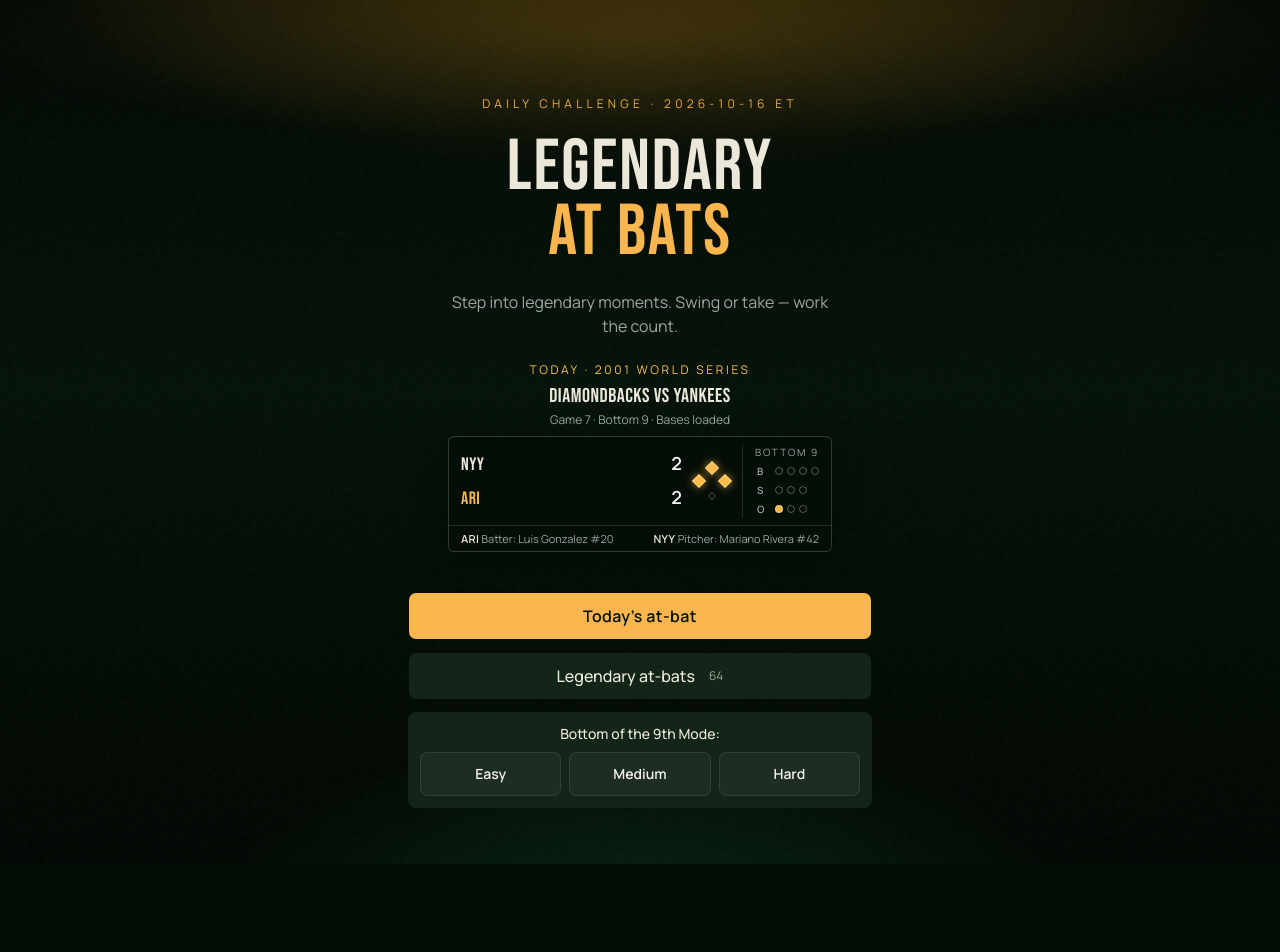
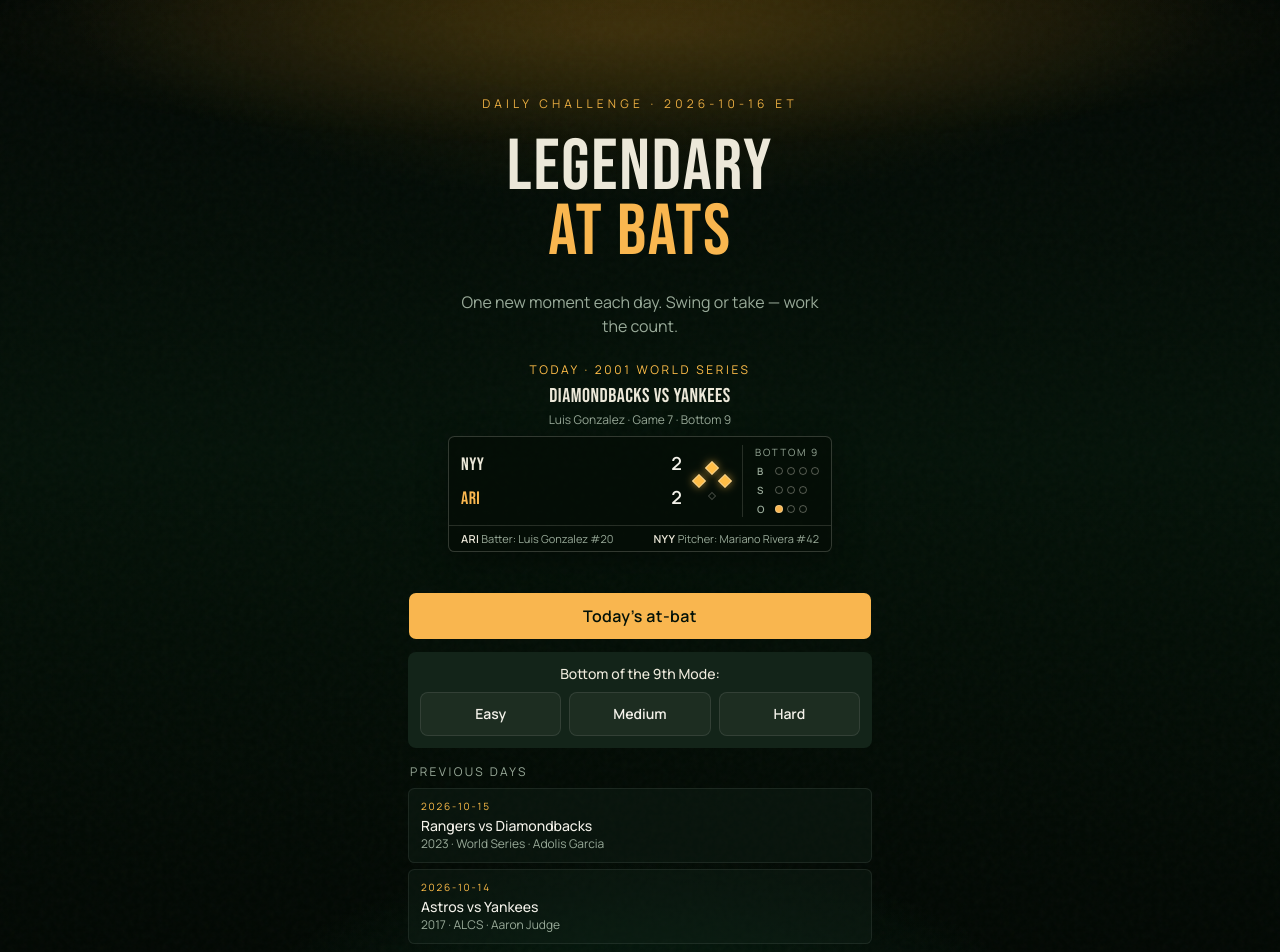
Before and after one commit to gcdean38/legendary-at-bats, a Next.js app: page / in a window 1280 px wide. Shown: the top 952 px of the page. Before the commit the page ends 864 px from the top, so only its background shows below. Built offline with nearby package versions, Linux system fonts and the light colour scheme.

Commit message:
Replace full catalog with today, Bot 9, and daily history
Home now focuses on today’s challenge and Bottom of the 9th. Past
dailies accumulate in Previous days from the history start date so
players can replay without browsing all 64 moments.

```diff
--- a/src/components/game/daily-game.tsx
+++ b/src/components/game/daily-game.tsx
@@ -9,8 +9,10 @@
 import { LEGENDARY_AT_BATS } from "@/data/legendary-at-bats";
 import {
   getDailyAtBat,
+  listDailyHistory,
   formatShareSummary,
   easternDateKey,
+  type DailyHistoryEntry,
 } from "@/lib/daily";
 import { exitLabel, flightMsForPitch } from "@/lib/flight";
 import { playResultLabel } from "@/lib/contact";
@@ -307,7 +309,7 @@
   function selectAtBat(
     next: LegendaryAtBat,
     mode: PlayMode,
-    opts?: { skipSituation?: boolean },
+    opts?: { skipSituation?: boolean; dateKey?: string },
   ) {
     cancelFlight();
     resetBattleState();
@@ -317,7 +319,10 @@
     }
     setAtBat(next);
     setPlayMode(mode);
-    setDateKey(mode === "daily" ? easternDateKey(new Date()) : next.codename);
+    setDateKey(
+      opts?.dateKey ??
+        (mode === "daily" ? easternDateKey(new Date()) : next.codename),
+    );
     lockPitchForCursor(next, 0);
     setPhase(opts?.skipSituation ? "pitch_windup" : "situation");
     if (!howToSeenRef.current) {
@@ -668,7 +673,7 @@
     setPhase("intro");
   }
 
-  function openCatalog() {
+  function openHistory() {
     resetBattleState();
     clearInningState();
     setPhase("catalog");
@@ -730,22 +735,24 @@
           <IntroScreen
             dateKey={dateKey}
             daily={atBat}
-            catalogSize={LEGENDARY_AT_BATS.length}
+            history={listDailyHistory(new Date())}
             onPlayDaily={() => selectAtBat(atBat, "daily")}
-            onOpenCatalog={openCatalog}
+            onOpenHistory={openHistory}
+            onPlayHistory={(entry) =>
+              selectAtBat(entry.atBat, "practice", {
+                dateKey: entry.dateKey,
+              })
+            }
             onInning={(difficulty) => startInning(difficulty)}
           />
         )}
         {phase === "catalog" && (
-          <CatalogScreen
-            dailyId={getDailyAtBat(new Date()).atBat.id}
-            onPick={(ab) =>
-              selectAtBat(
-                ab,
-                ab.id === getDailyAtBat(new Date()).atBat.id
-                  ? "daily"
-                  : "practice",
-              )
+          <HistoryScreen
+            entries={listDailyHistory(new Date())}
+            onPick={(entry) =>
+              selectAtBat(entry.atBat, "practice", {
+                dateKey: entry.dateKey,
+              })
             }
             onBack={() => {
               clearInningState();
@@ -836,7 +843,7 @@
                 : undefined
             }
             onNewBot9={startInning}
-            onCatalog={openCatalog}
+            onCatalog={openHistory}
             onHome={goHome}
           />
         )}
@@ -891,18 +898,22 @@
 function IntroScreen({
   dateKey,
   daily,
+  history,
   onPlayDaily,
-  onOpenCatalog,
+  onOpenHistory,
+  onPlayHistory,
   onInning,
-  catalogSize,
 }: {
   dateKey: string;
   daily: LegendaryAtBat;
+  history: DailyHistoryEntry[];
   onPlayDaily: () => void;
-  onOpenCatalog: () => void;
+  onOpenHistory: () => void;
+  onPlayHistory: (entry: DailyHistoryEntry) => void;
   onInning: (difficulty: Bot9Difficulty) => void;
-  catalogSize: number;
 }) {
+  const recent = history.slice(0, 3);
+
   return (
     <section className="flex min-h-[85dvh] flex-col justify-between gap-10 py-4">
       <div className="anim-rise space-y-6 pt-8 text-center sm:pt-14">
@@ -915,7 +926,7 @@
           <span className="text-primary">At Bats</span>
         </h1>
         <p className="mx-auto max-w-sm text-sm text-muted-foreground sm:text-base">
-          Step into legendary moments. Swing or take — work the count.
+          One new moment each day. Swing or take — work the count.
         </p>
         <div className="mx-auto w-full max-w-sm space-y-2 text-left">
           <div className="text-center">
@@ -926,7 +937,8 @@
               {daily.codename}
             </p>
             <p className="mt-0.5 text-xs text-muted-foreground">
-              {daily.gameLabel} · {daily.inning} · {daily.runners}
+              {daily.batter.name ? `${daily.batter.name} · ` : ""}
+              {daily.gameLabel} · {daily.inning}
             </p>
           </div>
           <ScoreBug
@@ -958,73 +970,108 @@
         >
           Today’s at-bat
         </Button>
-        <Button
-          size="lg"
-          variant="secondary"
-          className="h-12 w-full text-base"
-          onClick={onOpenCatalog}
-        >
-          Legendary at-bats
-          <span className="ml-2 text-xs font-normal text-muted-foreground">
-            {catalogSize}
-          </span>
-        </Button>
         <Bot9DifficultyPicker
           title="Bottom of the 9th Mode:"
           onPick={onInning}
         />
+        {recent.length > 0 && (
+          <div className="space-y-2 pt-1">
+            <div className="flex items-center justify-between gap-2 px-0.5">
+              <p className="text-xs uppercase tracking-[0.2em] text-muted-foreground">
+                Previous days
+              </p>
+              {history.length > recent.length && (
+                <Button
+                  variant="ghost"
+                  size="sm"
+                  className="h-7 text-xs text-flood"
+                  onClick={onOpenHistory}
+                >
+                  See all ({history.length})
+                </Button>
+              )}
+            </div>
+            <ul className="space-y-1.5">
+              {recent.map((entry) => (
+                <li key={entry.dateKey}>
+                  <button
+                    type="button"
+                    onClick={() => onPlayHistory(entry)}
+                    className="w-full rounded-md border border-border/70 bg-secondary/40 px-3 py-2.5 text-left transition hover:border-flood/40 hover:bg-secondary/70"
+                  >
+                    <p className="text-[10px] uppercase tracking-[0.18em] text-flood">
+                      {entry.dateKey}
+                    </p>
+                    <p className="mt-0.5 text-sm font-medium text-foreground">
+                      {entry.atBat.codename}
+                    </p>
+                    <p className="text-xs text-muted-foreground">
+                      {entry.atBat.year} · {entry.atBat.series}
+                      {entry.atBat.batter.name
+                        ? ` · ${entry.atBat.batter.name}`
+                        : ""}
+                    </p>
+                  </button>
+                </li>
+              ))}
+            </ul>
+          </div>
+        )}
       </div>
     </section>
   );
 }
 
-function CatalogScreen({
-  dailyId,
+function HistoryScreen({
+  entries,
   onPick,
   onBack,
 }: {
-  dailyId: string;
-  onPick: (ab: LegendaryAtBat) => void;
+  entries: DailyHistoryEntry[];
+  onPick: (entry: DailyHistoryEntry) => void;
   onBack: () => void;
 }) {
   return (
     <section className="anim-rise flex min-h-[85dvh] flex-col gap-4 py-2">
       <div className="flex items-center justify-between gap-2">
         <p className="font-[family-name:var(--font-display)] text-2xl tracking-wide text-primary">
-          Legendary at-bats
+          Previous days
         </p>
         <Button variant="ghost" size="sm" onClick={onBack}>
           Back
         </Button>
       </div>
+      <p className="text-sm text-muted-foreground">
+        Each day’s challenge sticks around here after it rotates out.
+      </p>
+      {entries.length === 0 ? (
+        <p className="py-8 text-center text-sm text-muted-foreground">
+          No previous days yet — check back tomorrow.
+        </p>
+      ) : (
         <ul className="flex flex-1 flex-col gap-2 overflow-y-auto pb-4">
-        {[...LEGENDARY_AT_BATS]
-          .sort((a, b) => b.year - a.year || b.id.localeCompare(a.id))
-          .map((ab) => (
-          <li key={ab.id}>
+          {entries.map((entry) => (
+            <li key={entry.dateKey}>
               <button
                 type="button"
-              onClick={() => onPick(ab)}
+                onClick={() => onPick(entry)}
                 className="w-full rounded-md border border-border/70 bg-secondary/40 px-3 py-3 text-left transition hover:border-flood/40 hover:bg-secondary/70"
               >
-              <div className="flex items-start justify-between gap-2">
-                <div>
-                  <p className="font-medium text-foreground">{ab.codename}</p>
+                <p className="text-[10px] uppercase tracking-[0.18em] text-flood">
+                  {entry.dateKey}
+                </p>
+                <p className="mt-1 font-medium text-foreground">
+                  {entry.atBat.codename}
+                </p>
                 <p className="mt-0.5 text-xs text-muted-foreground">
-                    {ab.year} · {ab.series} · {ab.inning}
-                    {ab.batter.name ? ` · ${ab.batter.name}` : ""}
-                  </p>
-                </div>
-                {ab.id === dailyId && (
-                  <Badge variant="outline" className="shrink-0 rounded-md text-[10px]">
-                    Today
-                  </Badge>
-                )}
-              </div>
+                  {entry.atBat.year} · {entry.atBat.series} · {entry.atBat.gameLabel}
+                  {entry.atBat.batter.name ? ` · ${entry.atBat.batter.name}` : ""}
+                </p>
               </button>
             </li>
           ))}
         </ul>
+      )}
     </section>
   );
 }
@@ -1096,7 +1143,9 @@
         ? bot9Difficulty
           ? `Bot 9 · ${BOT9_DIFFICULTY_LABEL[bot9Difficulty]}`
           : "Bot 9"
-        : "Practice";
+        : dateKey.startsWith("20")
+          ? dateKey
+          : "Archive";
 
   return (
     <section className="anim-rise flex min-h-[85dvh] flex-col justify-between gap-8 py-4">
@@ -1604,7 +1653,7 @@
             </Button>
           )}
           <Button size="lg" variant="secondary" className="h-11" onClick={onCatalog}>
-            All moments
+            Previous days
           </Button>
           <Button size="lg" variant="ghost" className="h-11" onClick={onHome}>
             Home
--- a/src/lib/daily.ts
+++ b/src/lib/daily.ts
@@ -49,6 +49,28 @@
 };
 
 /**
+ * First Eastern day shown in “Previous days”. Days on/after this and
+ * before today accumulate in history as new dailies appear.
+ */
+export const DAILY_HISTORY_START = "2026-10-14";
+
+/** Parse YYYY-MM-DD as a Date anchored near US Eastern midday. */
+export function dateFromEasternKey(dateKey: string): Date {
+  const [y, m, d] = dateKey.split("-").map(Number);
+  if (!y || !m || !d) {
+    throw new Error(`Invalid Eastern date key: ${dateKey}`);
+  }
+  return new Date(Date.UTC(y, m - 1, d, 17, 0, 0));
+}
+
+/** Shift an Eastern YYYY-MM-DD by whole calendar days. */
+export function shiftEasternDateKey(dateKey: string, deltaDays: number): string {
+  const [y, m, d] = dateKey.split("-").map(Number);
+  const dt = new Date(Date.UTC(y!, m! - 1, d! + deltaDays, 17, 0, 0));
+  return easternDateKey(dt);
+}
+
+/**
  * Deterministic daily pick so every player gets the same at-bat
  * on the same US Eastern calendar day.
  */
@@ -71,6 +93,29 @@
   }
   const index = hashString(`legendary-at-bats:${dateKey}`) % list.length;
   return { atBat: list[index]!, dateKey, index };
+}
+
+export type DailyHistoryEntry = {
+  dateKey: string;
+  atBat: LegendaryAtBat;
+};
+
+/**
+ * Past dailies from {@link DAILY_HISTORY_START} through yesterday (ET),
+ * newest first — the stash players can replay without browsing all 64.
+ */
+export function listDailyHistory(asOf: Date = new Date()): DailyHistoryEntry[] {
+  const today = easternDateKey(asOf);
+  if (DAILY_HISTORY_START >= today) return [];
+
+  const out: DailyHistoryEntry[] = [];
+  let key = DAILY_HISTORY_START;
+  while (key < today) {
+    const pick = getDailyAtBat(dateFromEasternKey(key));
+    out.push({ dateKey: pick.dateKey, atBat: pick.atBat });
+    key = shiftEasternDateKey(key, 1);
+  }
+  return out.reverse();
 }
 
 export function formatShareSummary(opts: {
```
Lines whose indentation alone changed are shown as unchanged.
